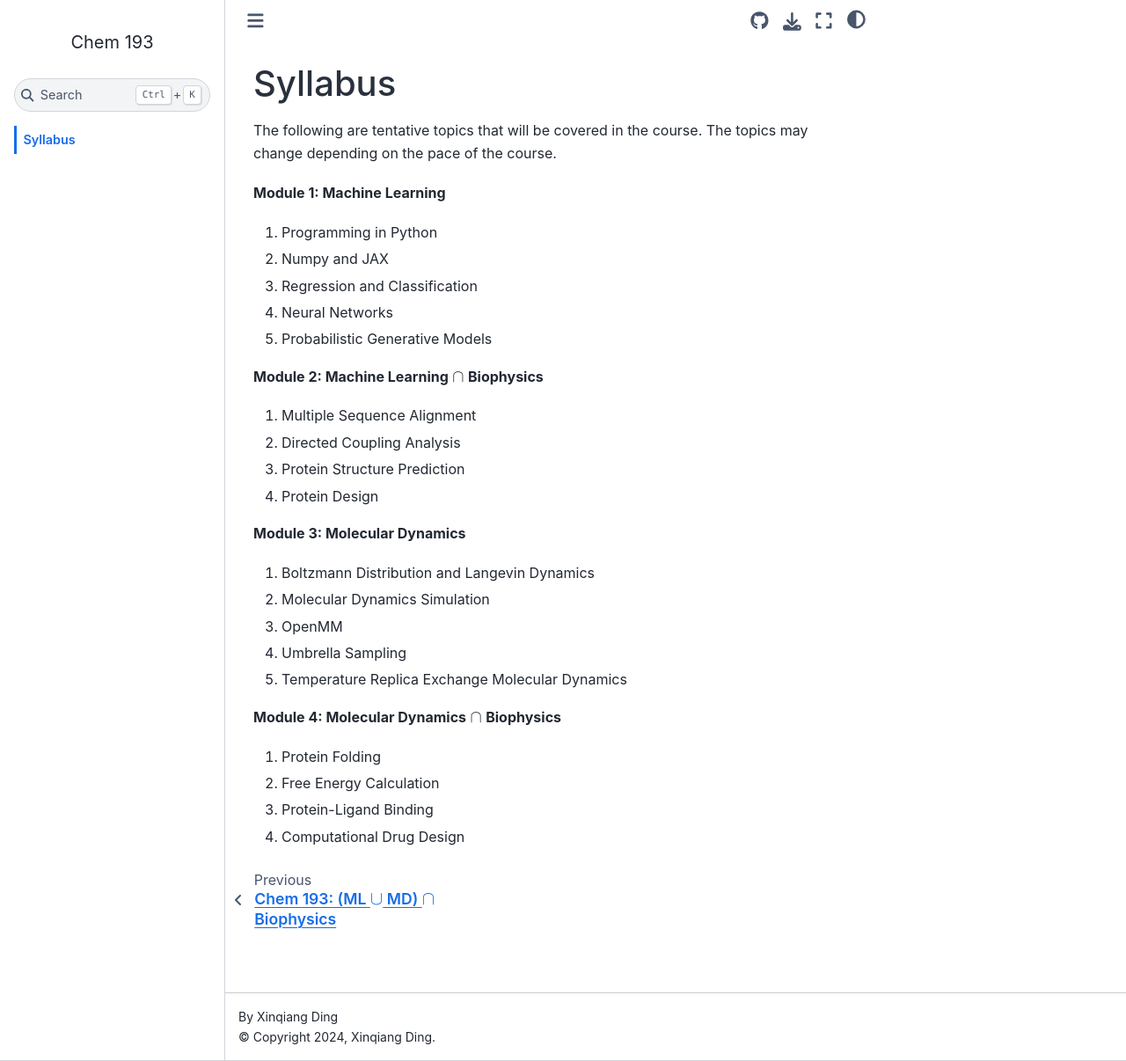
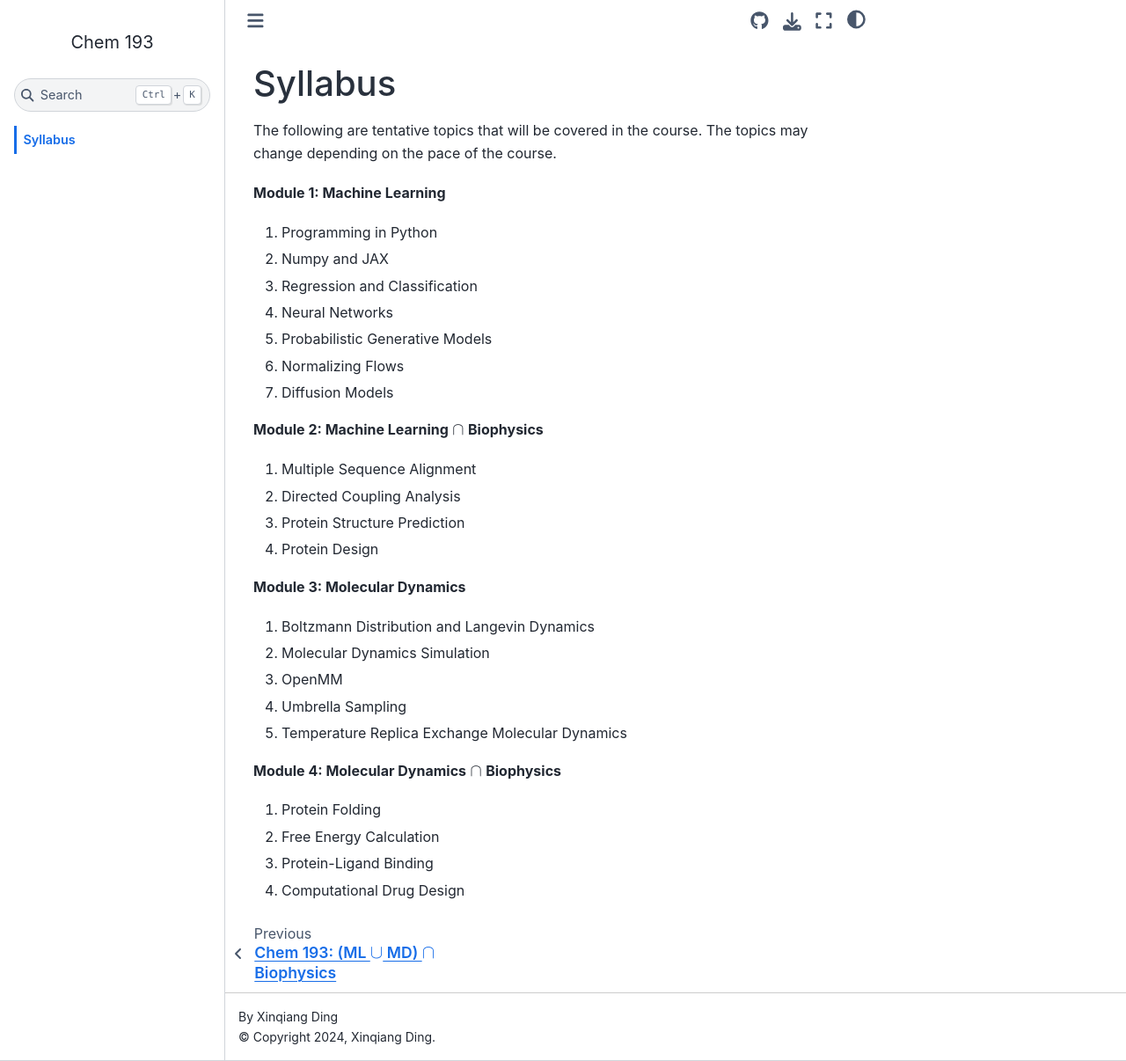
Before and after one commit to xqding/Chem-193, a Sphinx documentation site: the page built from docs/syllabus.rst, in a window 1280 px wide and 1206 px high. Shown: the whole window at 88% size. Built offline with Sphinx 7.4.7 and the Sphinx Book theme 1.1.4, drawn with Linux system fonts in a browser that asks for light colours.

Commit message:
more topics added to syllabus

```diff
--- a/docs/syllabus.rst
+++ b/docs/syllabus.rst
@@ -10,6 +10,8 @@ The following are tentative topics that will be covered in the course. The topic
 #. Regression and Classification
 #. Neural Networks
 #. Probabilistic Generative Models
+#. Normalizing Flows
+#. Diffusion Models
 
 **Module 2: Machine Learning** :math:`\cap` **Biophysics**
 
```
